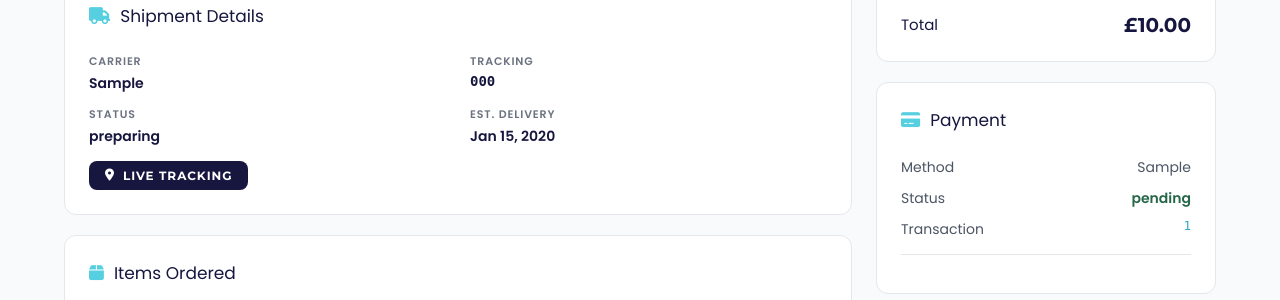
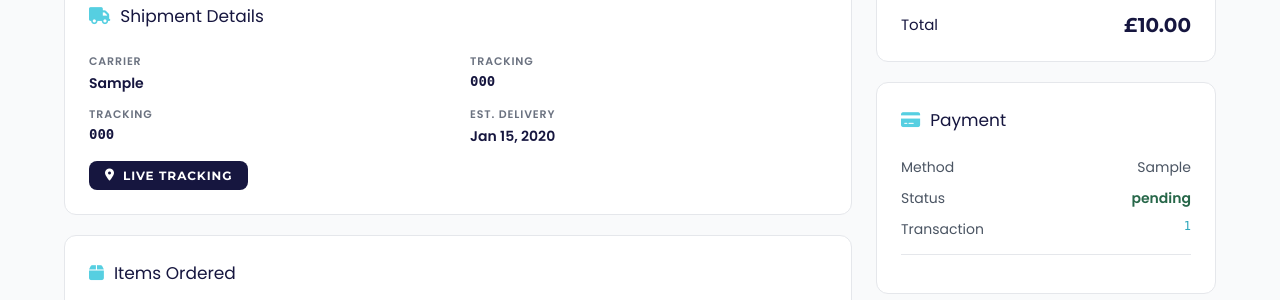
Before and after one commit to AnikethGit/Elevionsupply, a PHP site: page /orders/detail.php?id=1 in a window 1280 px wide. Shown: the part 554-854 px from the top of the page. Run offline with PHP 8.4, Linux system fonts and the light colour scheme; a user stored in the database is signed in; data comes from the database, SQL or seed files in the repository; tables that the repository leaves empty hold one stand-in row (values such as "Sample post").

Commit message:
Remove unused shipments.status from all display and insert logic

```diff
--- a/api/admin/orders/create.php
+++ b/api/admin/orders/create.php
@@ -89,7 +89,7 @@ try {
     // ── Shipment record (tracking URL) ───────────────────────────
     $trackingUrl = trim($body['tracking_url'] ?? '');
     if ($trackingUrl) {
-        $db->prepare("INSERT INTO shipments (order_id, tracking_url, status) VALUES (?,?,'preparing')")
+        $db->prepare("INSERT INTO shipments (order_id, tracking_url) VALUES (?,?)")
            ->execute([$orderId, $trackingUrl]);
     }
 
--- a/database/schema.sql
+++ b/database/schema.sql
@@ -186,7 +186,7 @@ CREATE TABLE IF NOT EXISTS shipments (
     carrier VARCHAR(100), -- set manually via DB or future shipment update UI
     tracking_number VARCHAR(255),
     tracking_url VARCHAR(512),
-    status ENUM('preparing','in_transit','out_for_delivery','delivered','failed') DEFAULT 'preparing',
+    status ENUM('preparing','in_transit','out_for_delivery','delivered','failed') DEFAULT 'preparing', -- unused; order.status drives the progress bar
     estimated_delivery DATE, -- set manually via DB or future shipment update UI
     shipped_at DATETIME,   -- set manually via DB or future shipment update UI
     delivered_at DATETIME, -- set manually via DB or future shipment update UI
--- a/orders/detail.php
+++ b/orders/detail.php
@@ -44,7 +44,7 @@ $current = $stepMap[$order['status']] ?? 0;
                 <div class="ship-grid">
                     <div><span>Carrier</span><strong><?= e($order['shipment']['carrier']) ?></strong></div>
                     <div><span>Tracking</span><strong class="mono"><?= e($order['shipment']['tracking_number']) ?></strong></div>
-                    <div><span>Status</span><strong><?= e(str_replace('_',' ',$order['shipment']['status'])) ?></strong></div>
+                    <div><span>Tracking</span><strong class="mono"><?= e($order['shipment']['tracking_number']) ?></strong></div>
                     <?php if ($order['shipment']['estimated_delivery']): ?><div><span>Est. Delivery</span><strong><?= date('M j, Y', strtotime($order['shipment']['estimated_delivery'])) ?></strong></div><?php endif; ?>
                 </div>
                 <a href="/track.php?order=<?= e($order['order_number']) ?>" class="btn btn-primary btn-sm" style="margin-top:14px"><i class="fas fa-map-marker-alt"></i> Live Tracking</a>
--- a/track.php
+++ b/track.php
@@ -90,7 +90,6 @@ $stepMap = ['pending'=>0,'processing'=>1,'shipped'=>2,'delivered'=>3];
                 <?php if ($order['shipment']['tracking_number']): ?>
                 <div><span>Tracking No.</span><strong style="font-family:monospace;color:var(--accent-dark)"><?= e($order['shipment']['tracking_number']) ?></strong></div>
                 <?php endif; ?>
-                <div><span>Status</span><strong><?= e(str_replace('_',' ',$order['shipment']['status'])) ?></strong></div>
                 <?php if ($order['shipment']['estimated_delivery']): ?>
                 <div><span>Est. Delivery</span><strong><?= date('M j, Y', strtotime($order['shipment']['estimated_delivery'])) ?></strong></div>
                 <?php endif; ?>
```
